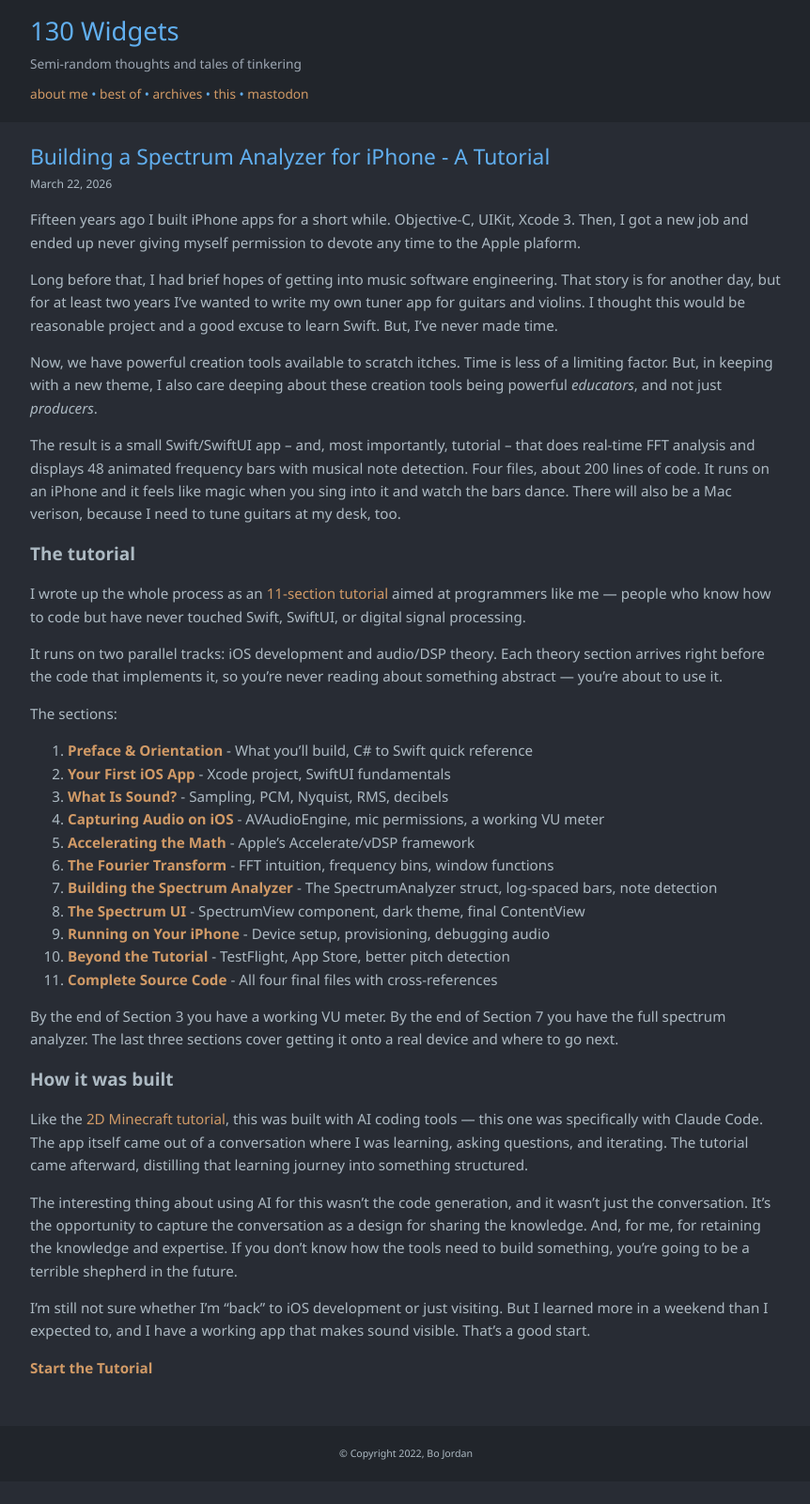
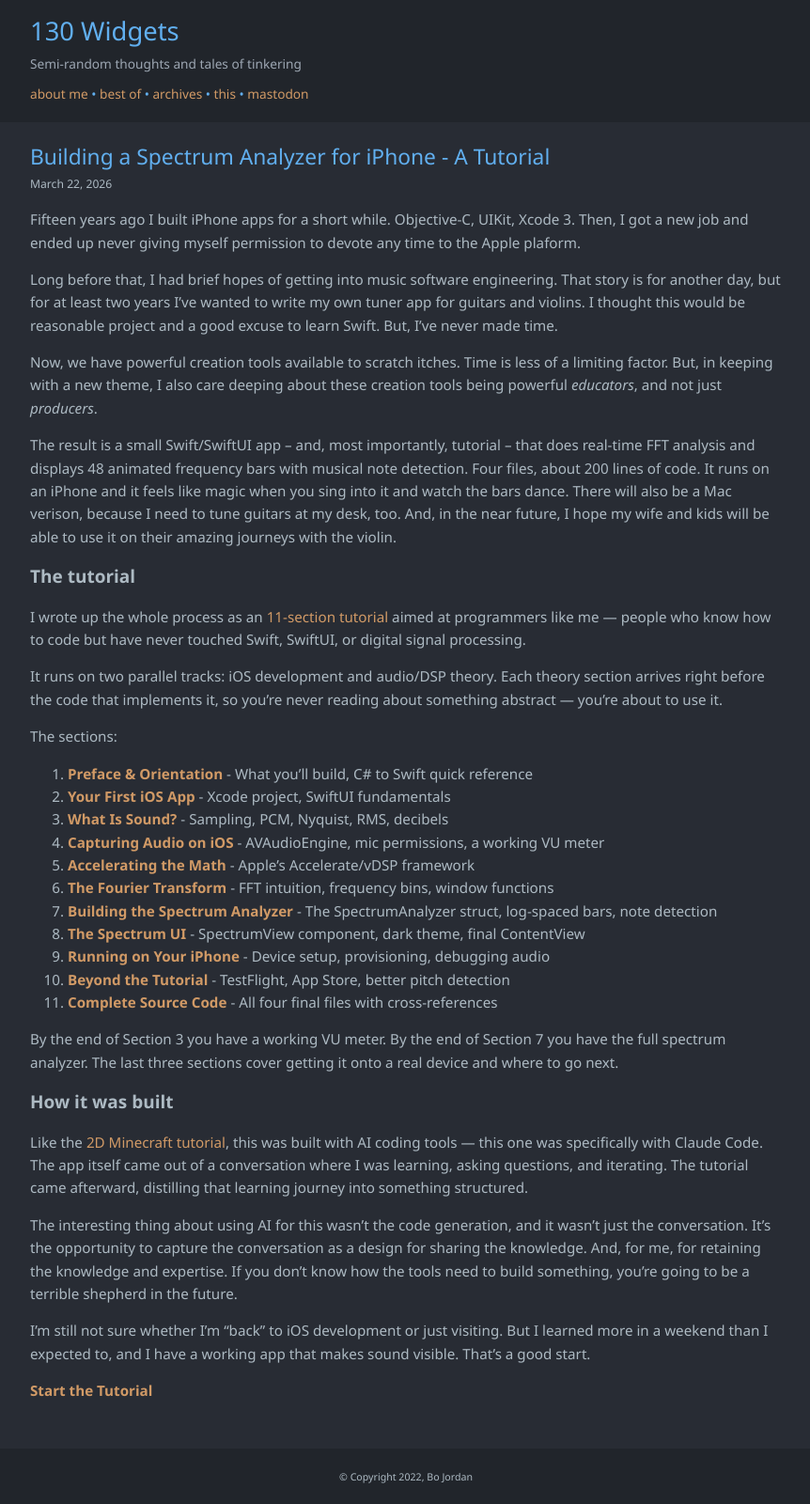
Before and after one commit to bojordan/bojordan.github.io, a Jekyll site: the page built from _posts/2026-03-22-Spectrum-analyzer-tutorial.md, in a window 1280 px wide. Shown: the whole page at 94% size, without its empty margins (208-1070 px from the left). Built offline with Jekyll 4.4.1, drawn with Linux system fonts in a browser that asks for light colours; before the commit the page ends 1576 px from its top, so only the background shows below that.

Commit message:
blog tweak

```diff
--- a/_posts/2026-03-22-Spectrum-analyzer-tutorial.md
+++ b/_posts/2026-03-22-Spectrum-analyzer-tutorial.md
@@ -9,7 +9,7 @@ Long before that, I had brief hopes of getting into music software engineering.
 
 Now, we have powerful creation tools available to scratch itches. Time is less of a limiting factor. But, in keeping with a new theme, I also care deeping about these creation tools being powerful _educators_, and not just _producers_.
 
-The result is a small Swift/SwiftUI app -- and, most importantly, tutorial -- that does real-time FFT analysis and displays 48 animated frequency bars with musical note detection. Four files, about 200 lines of code. It runs on an iPhone and it feels like magic when you sing into it and watch the bars dance. There will also be a Mac verison, because I need to tune guitars at my desk, too.
+The result is a small Swift/SwiftUI app -- and, most importantly, tutorial -- that does real-time FFT analysis and displays 48 animated frequency bars with musical note detection. Four files, about 200 lines of code. It runs on an iPhone and it feels like magic when you sing into it and watch the bars dance. There will also be a Mac verison, because I need to tune guitars at my desk, too. And, in the near future, I hope my wife and kids will be able to use it on their amazing journeys with the violin.
 
 ### The tutorial
 
```
